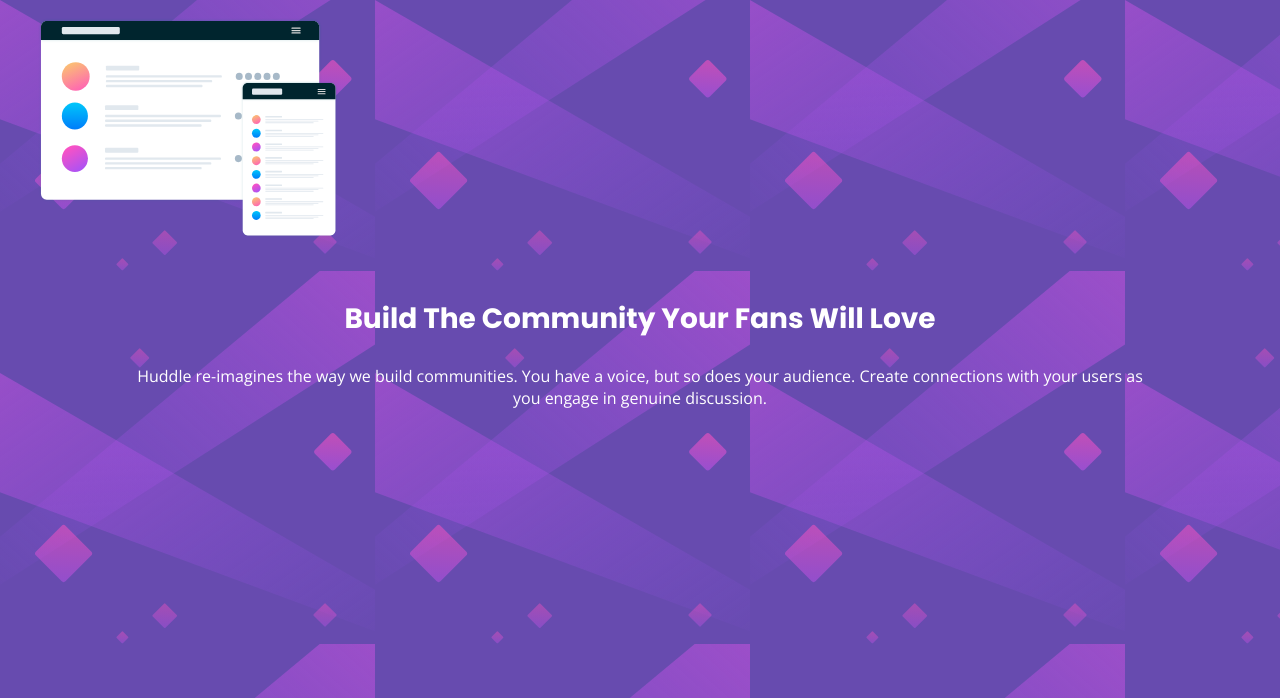
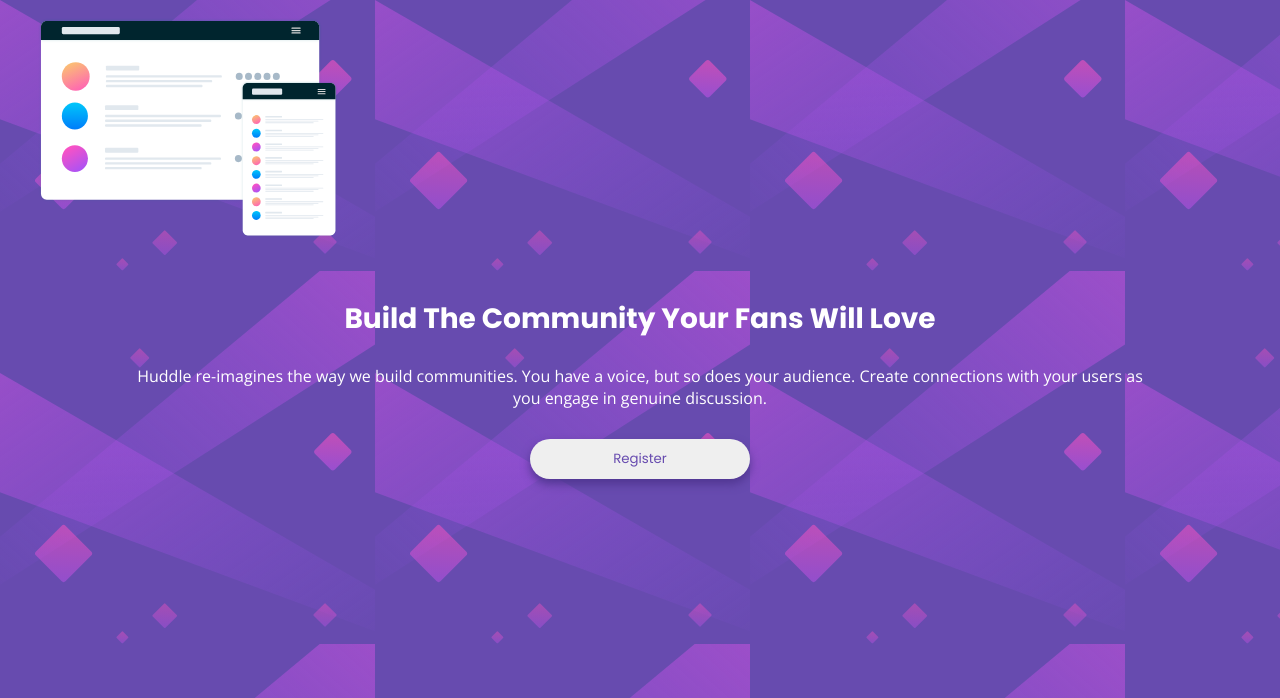
Before and after one commit to RandyMj/Hubble-Landing-Page, a plain HTML site: page index.html in a window 1280 px wide. Shown: the part 102-800 px from the top of the page. Drawn offline with nearby package versions, Linux system fonts and the light colour scheme.

Commit message:
Adding button

```diff
--- a/index.html
+++ b/index.html
@@ -26,6 +26,9 @@
         <h1>Build The Community Your Fans Will Love</h1>
         <p class="main-text_paragraph">Huddle re-imagines the way we build communities. You have a voice, but so does your audience. Create connections with your users as you engage in genuine discussion.</p>
       </div>
+      <div class="main-button">
+        <button>Register</button>
+      </div>
 
     </main>
 
--- a/styles/style.css
+++ b/styles/style.css
@@ -49,3 +49,18 @@ main {
     width: 80%;
     margin: 0 auto;
 }
+main .main-button {
+    display: flex;
+    width: 100vw;
+    justify-content: center;
+    margin-top: 30px;
+}
+main .main-button button {
+    width: 220px;
+    height: 40px;
+    border-radius: 30px;
+    border: none;
+    box-shadow: 0 5px 10px hsl(257, 46%, 39%);
+    color: hsl(257, 40%, 49%);
+    font-family: 'Poppins', sans-serif;
+}
```
